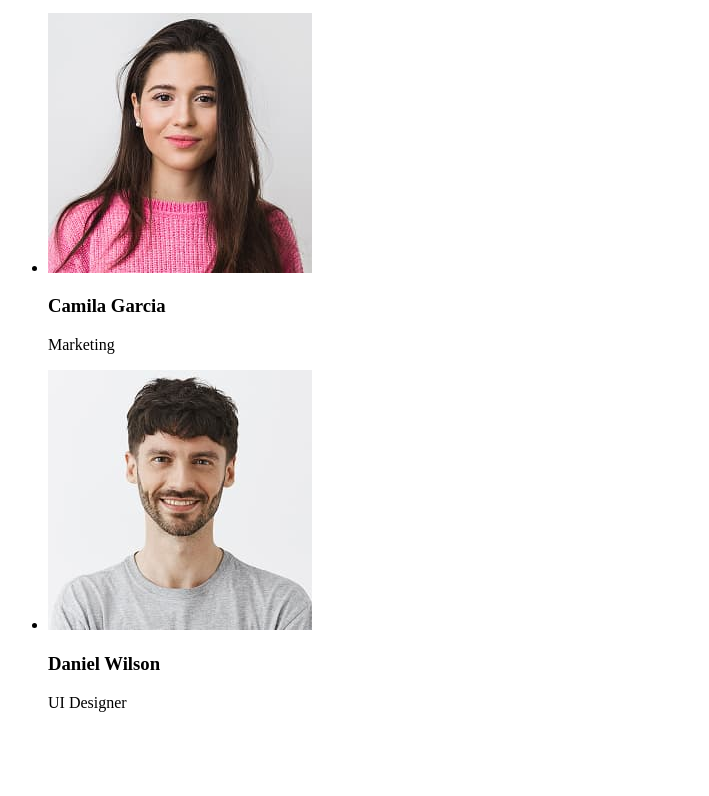
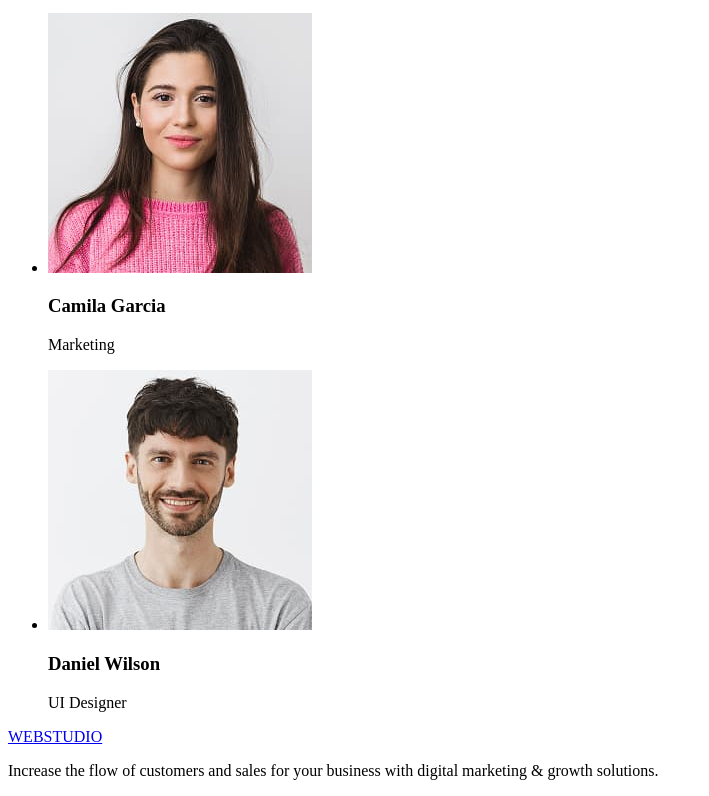
Before and after one commit to ArtemSlon/goit-markup-hw-01, a plain HTML site: page index.html in a window 1280 px wide. Shown: the part 1344-2140 px from the top of the page, without its empty margins (0-709 px from the left). Before the commit the page ends 2072 px from the top, so only its background shows below. Drawn offline with Linux system fonts and the light colour scheme.

Commit message:
Work on footer

```diff
--- a/index.html
+++ b/index.html
@@ -113,6 +113,12 @@
         </ul>
       </section>
     </main>
-    <footer></footer>
+    <footer>
+      <a href="./index.html">WEBSTUDIO</a>
+      <p>
+        Increase the flow of customers and sales for your business with digital
+        marketing & growth solutions.
+      </p>
+    </footer>
   </body>
 </html>
```
